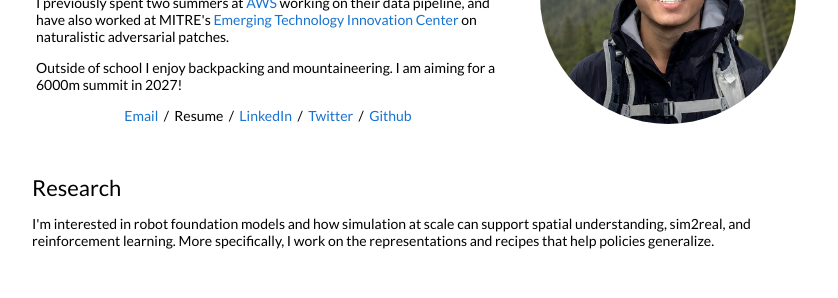
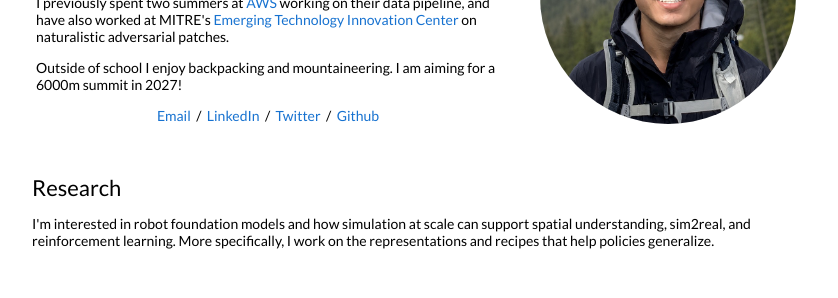
Before and after one commit to frankchang1000/frankchang1000.github.io, a Jekyll site: the page built from _posts/2026-01-01-mesa.markdown, in a window 1280 px wide. Shown: the part 172-470 px from the top of the page, without its empty margins (224-1062 px from the left). Built offline with Jekyll 4.4.1, drawn with Linux system fonts in a browser that asks for light colours.

Commit message:
Remove Resume from homepage links

```diff
--- a/_layouts/default.html
+++ b/_layouts/default.html
@@ -34,7 +34,6 @@
               </p>
               <p style="text-align:center">
                 <a href="mailto:frank.chang1000@gmail.com">Email</a> &nbsp;/&nbsp;
-                Resume &nbsp;/&nbsp;
                 <a href="https://www.linkedin.com/in/frankchang1000/">LinkedIn</a> &nbsp;/&nbsp;
                 <a href="https://twitter.com/frank_chang1">Twitter</a> &nbsp;/&nbsp;
                 <a href="https://github.com/frankchang1000/">Github</a>
```
